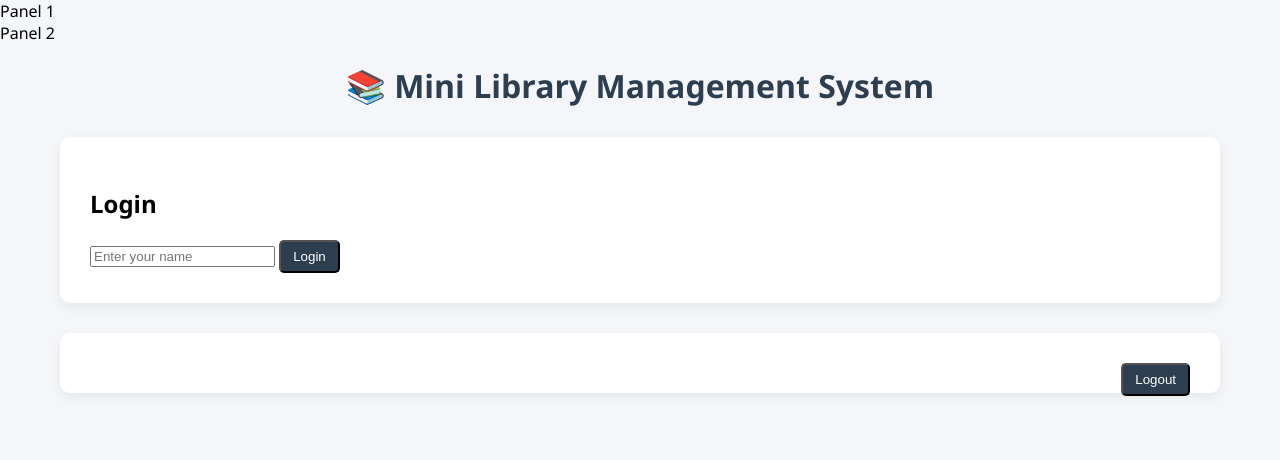
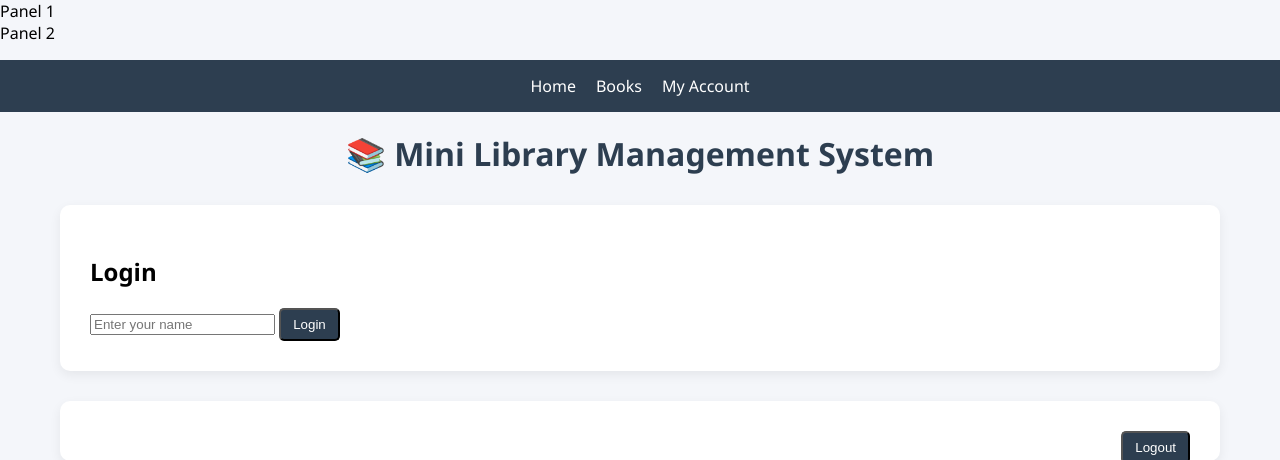
Before and after one commit to dishank-8888/mini-library--leader, a Flask app: page / in a window 1280 px wide. Shown: the top 460 px of the page. Run offline with Flask 3, Linux system fonts and the light colour scheme.

Commit message:
Added a simple navigation bar at the top

```diff
--- a/template/index.html
+++ b/template/index.html
@@ -62,8 +62,15 @@
 
 </head>
 <body>
-    <h1>📚 Mini Library Management System</h1>
-
+    <!-- AFTER -->
+<nav>
+    <ul style="list-style: none; padding: 0; display: flex; gap: 20px; justify-content: center; background: #2d3e50; color: #fff; padding: 15px 0;">
+        <li><a href="#" style="text-decoration: none; color: #fff;">Home</a></li>
+        <li><a href="#" style="text-decoration: none; color: #fff;">Books</a></li>
+        <li><a href="#" style="text-decoration: none; color: #fff;">My Account</a></li>
+    </ul>
+</nav>
+<h1>📚 Mini Library Management System</h1>
     <!-- Login Section -->
 <div id="loginSection" class="login-panel">
     <h2>Login</h2>
```
